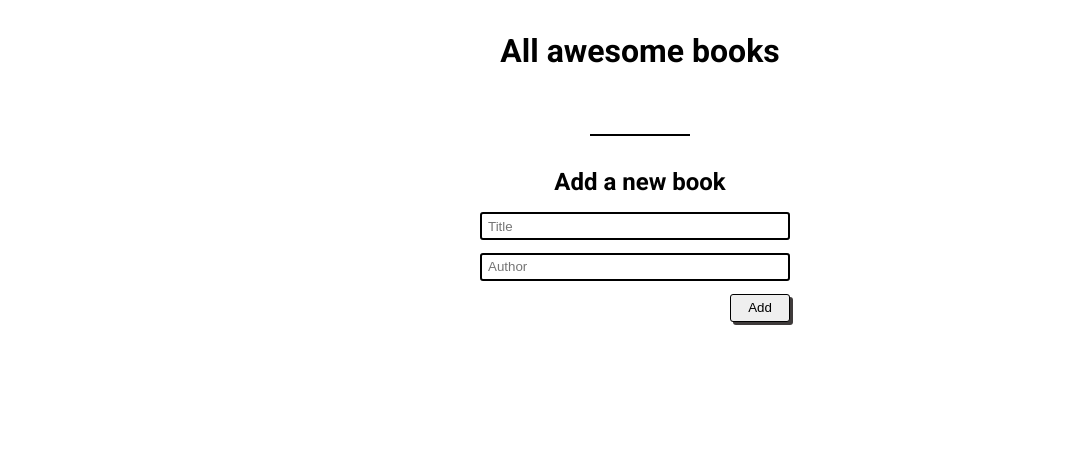
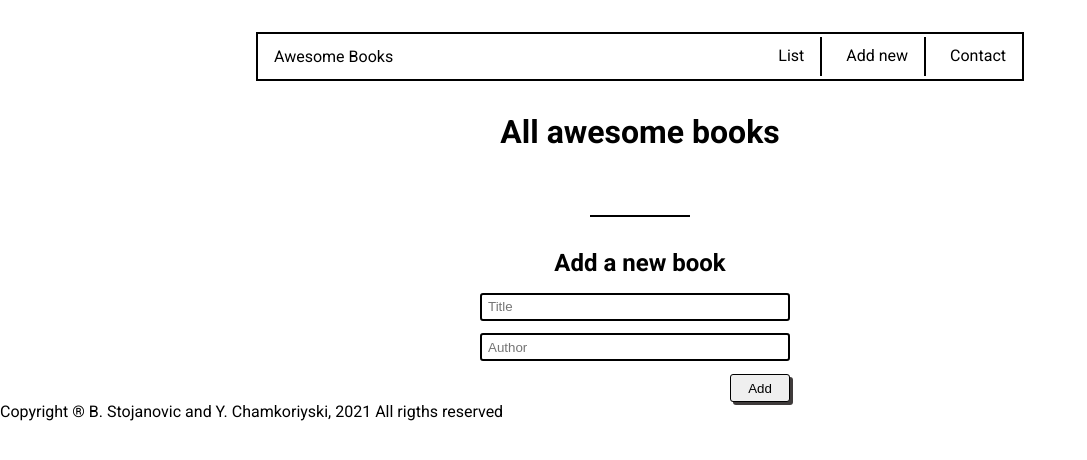
Before and after one commit to Hombre2014/Awesome_Books, a website: page index.html in a window 1280 px wide. Shown: the whole page, without its empty margins (0-1087 px from the left). Drawn offline with Linux system fonts and the light colour scheme.

Commit message:
Create a navigation menu and footer

```diff
--- a/index.html
+++ b/index.html
@@ -15,6 +15,18 @@
 
 <body>
   <div class="container">
+    <nav>
+      <div class="navigation">
+        <span class="logo">Awesome Books</span>
+        <div class="menu">
+          <ul class="links">
+            <li class="links-item">List</li><div class="vl"></div>
+            <li class="links-item">Add new</li><div class="vl"></div>
+            <li class="links-item">Contact</li>
+          </ul>
+        </div>
+      </div>
+    </nav>
     <h1 id="head-title">All awesome books</h1>
     <div class="listing" id="listing">
       <div id="books-list" class="output"></div>
@@ -29,6 +41,9 @@
       </fieldset>
     </div>
   </div>
+  <footer>
+    <p>Copyright &reg; B. Stojanovic and Y. Chamkoriyski, 2021 All rigths reserved</p>
+  </footer>
   <script src="books.js"></script>
 </body>
 
--- a/styles.css
+++ b/styles.css
@@ -98,3 +98,37 @@ button:hover {
 button:active {
   box-shadow: 2px 2px rgb(37, 37, 37);
 }
+
+/* Navigation section */
+nav {
+  width: 100%;
+}
+
+.navigation {
+  display: flex;
+  justify-content: space-between;
+  border: 2px solid black;
+  margin-top: 2rem;
+  align-items: center;
+}
+
+.logo {
+  padding: 0.8rem 0 0.8rem 1rem;
+}
+
+.links {
+  display: flex;
+  align-items: center;
+}
+
+li {
+  list-style: none;
+  margin-left: 1.5rem;
+  border-right: 2px solid black;
+  padding-right: 1rem;
+  line-height: 2.4rem;
+}
+
+li:last-child {
+  border-right: none;
+}
```
